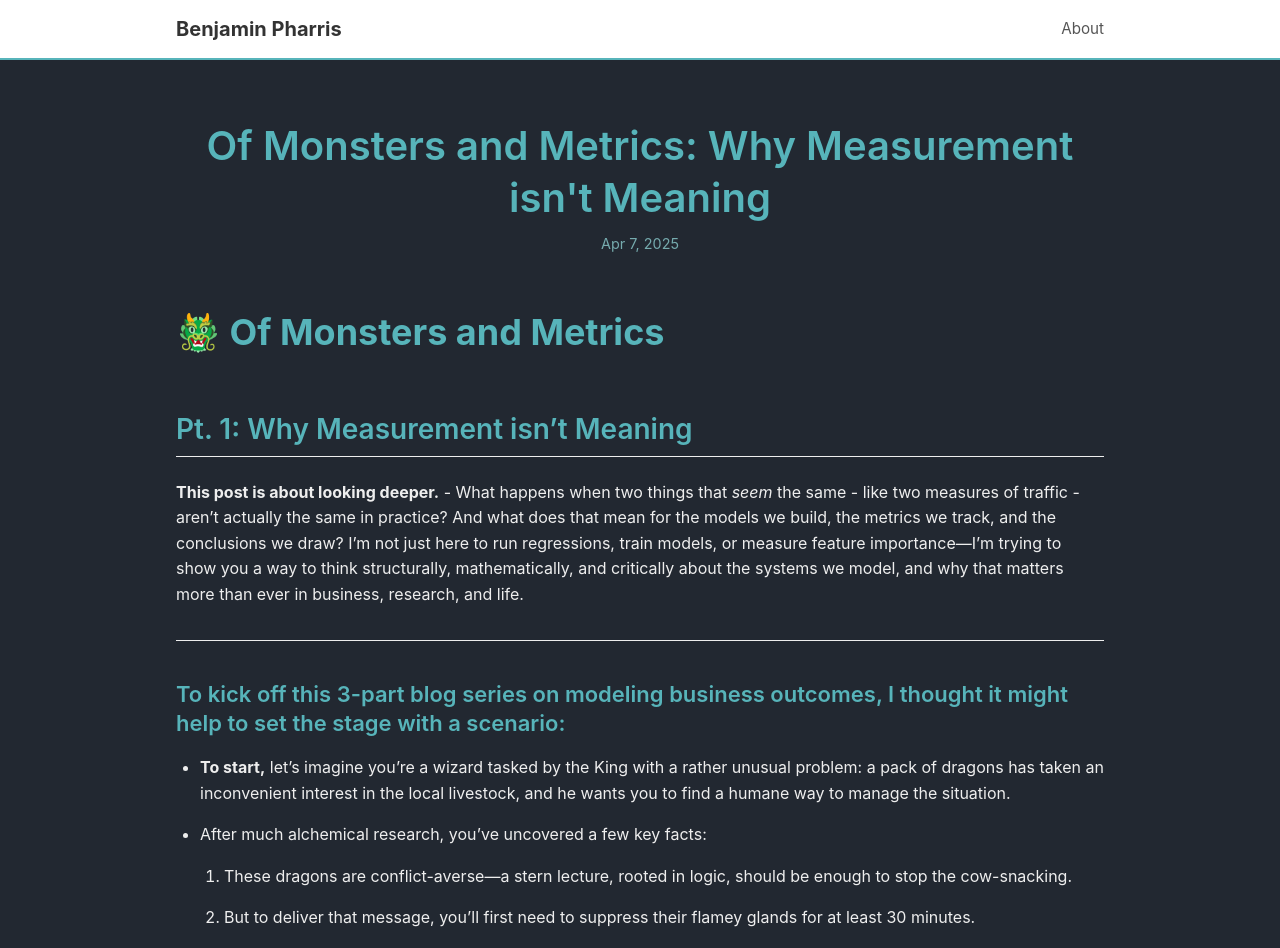
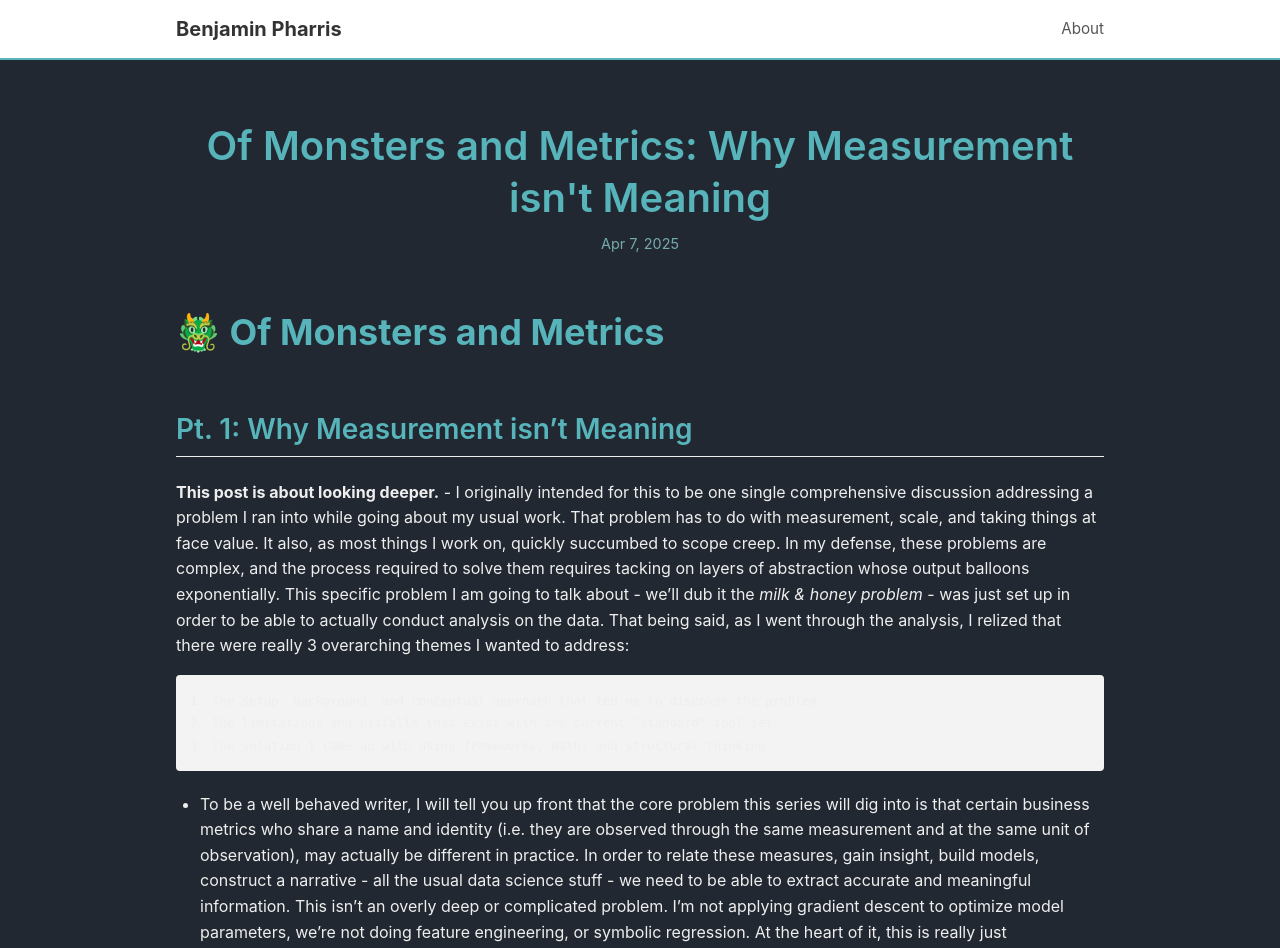
Before and after one commit to benjaminpharris/benjaminpharris.github.io, a Jekyll site: the page built from _posts/2025-04-07-monsters.md, in a window 1280 px wide and 1400 px high. Shown: the top 948 px of the window. Built offline with Jekyll 4.4.1, drawn with Linux system fonts in a browser that asks for light colours; some of the changed text lies outside the part shown.

Commit message:
blog post revisions

```diff
--- a/_posts/2025-04-07-monsters.md
+++ b/_posts/2025-04-07-monsters.md
@@ -7,11 +7,18 @@ title: "Of Monsters and Metrics: Why Measurement isn't Meaning"
 # **🐲 Of Monsters and Metrics**
 ## Pt. 1: Why Measurement isn't Meaning
 
-**This post is about looking deeper.** - What happens when two things that _seem_ the same - like two measures of traffic - aren’t actually the same in practice? And what does that mean for the models we build, the metrics we track, and the conclusions we draw? I’m not just here to run regressions, train models, or measure feature importance—I’m trying to show you a way to think structurally, mathematically, and critically about the systems we model, and why that matters more than ever in business, research, and life.
+**This post is about looking deeper.** - I originally intended for this to be one single comprehensive discussion addressing a problem I ran into while going about my usual work. That problem has to do with measurement, scale, and taking things at face value.
+It also, as most things I work on, quickly succumbed to scope creep. In my defense, these problems are complex, and the process required to solve them requires tacking on layers of abstraction whose output balloons exponentially. This specific problem I am going to talk about - we'll dub it the _milk & honey problem_ - was just set up in order to be able to actually conduct analysis on the data. That being said, as I went through the analysis, I relized that there were really 3 overarching themes I wanted to address:
+
+	1. The setup, background, and conceptual approach that led me to discover the problem.
+	2. The limitations and pitfalls that exist with the current "standard" tool set.
+	3. The solution I came up with using frameworks, math, and structural thinking.
+
+- To be a well behaved writer, I will tell you up front that the core problem this series will dig into is that certain business metrics who share a name and identity (i.e. they are observed through the same measurement and at the same unit of observation), may actually be different in practice. In order to relate these measures, gain insight, build models, construct a narrative - all the usual data science stuff  - we need to be able to extract accurate and meaningful information. This isn't an overly deep or complicated problem. I'm not applying gradient descent to optimize model parameters, we're not doing feature engineering, or symbolic regression. At the heart of it, this is really just multiplication. But it's also about something a lot harder to condense into a neat little ball, hence the 3-part blog series. This something is sort of a perspective shift, but also on the edge of the work that when properly socialized, can have a big impact on the status quo.
 
 ---
 
-### To kick off this 3-part blog series on modeling business outcomes, I thought it might help to set the stage with a scenario:
+### To kick this off, I thought it might help to set the stage with a scenario:
 
 - **To start,** let's imagine you're a wizard tasked by the King with a rather unusual problem: a pack of dragons has taken an inconvenient interest in the local livestock, and he wants you to find a humane way to manage the situation.
 
```
Also changed, not shown: index.md (+1 -1 lines), assets/images/about-picture.jpg, assets/images/banner-image.jpg.
